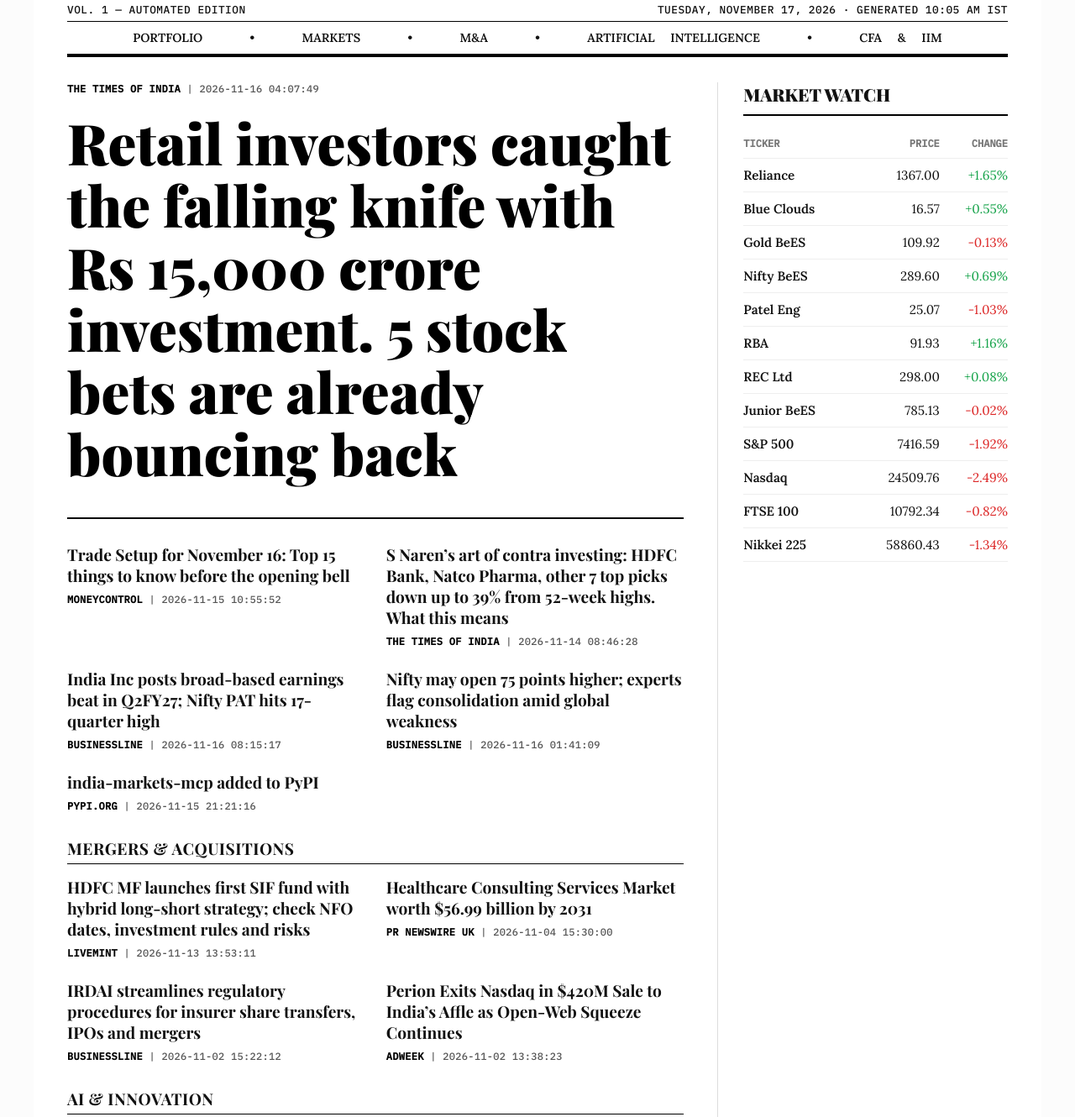
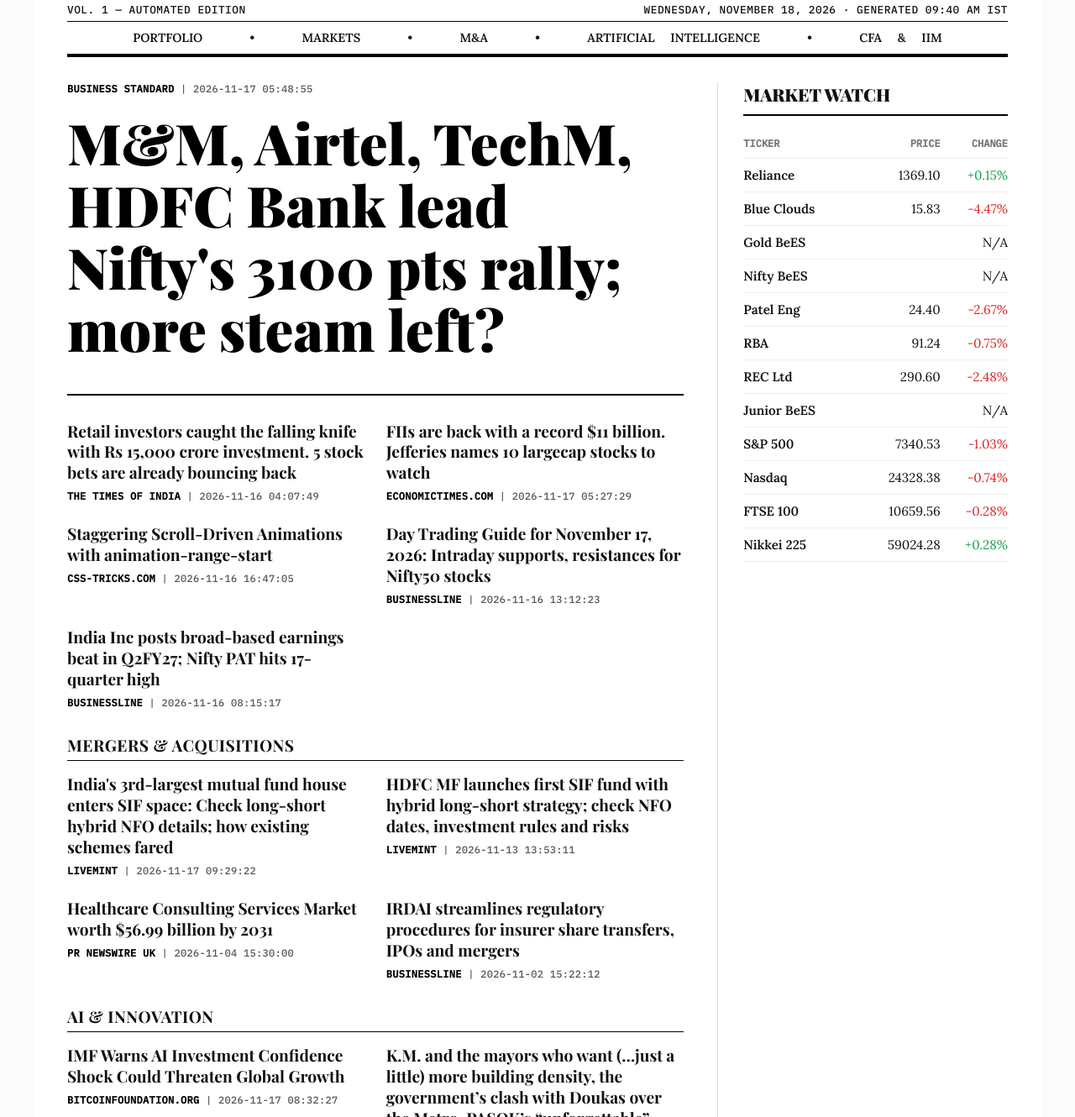
Before and after one commit to sagarry424-oss/daily-newspaper, a plain HTML site: page index.html in a window 1280 px wide. Shown: the part 186-1516 px from the top of the page at 84% size. Drawn offline with nearby package versions, Linux system fonts and the light colour scheme; a web font is replaced by a local one.

Commit message:
Automated daily newspaper update

```diff
--- a/index.html
+++ b/index.html
@@ -165,7 +165,7 @@
         </div>
         <div class="date-bar">
             <span>Vol. 1 — Automated Edition</span>
-            <span>Tuesday, November 17, 2026 · Generated 10:05 AM IST</span>
+            <span>Wednesday, November 18, 2026 · Generated 09:40 AM IST</span>
         </div>
         <div class="nav-bar">
             PORTFOLIO &nbsp; • &nbsp; MARKETS &nbsp; • &nbsp; M&amp;A &nbsp; • &nbsp; ARTIFICIAL INTELLIGENCE &nbsp; • &nbsp; CFA &amp; IIM
@@ -176,20 +176,30 @@
             <div class="main-content">
 
                 <div class="lead-story">
-                    <p class="meta"><strong>The Times of India</strong> | 2026-11-16 04:07:49</p>
-                    <h2><a href="https://economictimes.indiatimes.com/markets/stocks/news/retail-investors-caught-the-falling-knife-with-rs-15000-crore-investment-5-stock-bets-are-already-bouncing-back/articleshow/135872391.cms" target="_blank">Retail investors caught the falling knife with Rs 15,000 crore investment. 5 stock bets are already bouncing back</a></h2>
+                    <p class="meta"><strong>Business Standard</strong> | 2026-11-17 05:48:55</p>
+                    <h2><a href="https://www.business-standard.com/markets/news/m-m-airtel-techm-hdfc-bank-lead-nifty-s-3100-pts-rally-more-steam-left-126111700263_1.html" target="_blank">M&M, Airtel, TechM, HDFC Bank lead Nifty's 3100 pts rally; more steam left?</a></h2>
                 </div>
 
                 <div class="articles-grid">
 
         <div class='article'>
-            <h3><a href='https://www.moneycontrol.com/news/business/markets/trade-setup-for-november-16-top-15-things-to-know-before-the-opening-bell-14080355.html' target='_blank'>Trade Setup for November 16: Top 15 things to know before the opening bell</a></h3>
-            <p class='meta'><strong>Moneycontrol</strong> | 2026-11-15 10:55:52</p>
+            <h3><a href='https://economictimes.indiatimes.com/markets/stocks/news/retail-investors-caught-the-falling-knife-with-rs-15000-crore-investment-5-stock-bets-are-already-bouncing-back/articleshow/135872391.cms' target='_blank'>Retail investors caught the falling knife with Rs 15,000 crore investment. 5 stock bets are already bouncing back</a></h3>
+            <p class='meta'><strong>The Times of India</strong> | 2026-11-16 04:07:49</p>
         </div>
 
         <div class='article'>
-            <h3><a href='https://economictimes.indiatimes.com/markets/stocks/news/s-narens-art-of-contra-investing-hdfc-bank-natco-pharma-other-7-top-picks-down-up-to-39-from-52-week-highs-what-this-means/articleshow/135827575.cms' target='_blank'>S Naren’s art of contra investing: HDFC Bank, Natco Pharma, other 7 top picks down up to 39% from 52-week highs. What this means</a></h3>
-            <p class='meta'><strong>The Times of India</strong> | 2026-11-14 08:46:28</p>
+            <h3><a href='https://m.economictimes.com/markets/stocks/news/fiis-are-back-with-a-record-11-billion-jefferies-names-10-largecap-stocks-to-watch/articleshow/135911915.cms' target='_blank'>FIIs are back with a record $11 billion. Jefferies names 10 largecap stocks to watch</a></h3>
+            <p class='meta'><strong>Economictimes.com</strong> | 2026-11-17 05:27:29</p>
+        </div>
+
+        <div class='article'>
+            <h3><a href='https://css-tricks.com/staggering-scroll-driven-animations-with-animation-range-start/' target='_blank'>Staggering Scroll-Driven Animations with animation-range-start</a></h3>
+            <p class='meta'><strong>Css-tricks.com</strong> | 2026-11-16 16:47:05</p>
+        </div>
+
+        <div class='article'>
+            <h3><a href='https://www.thehindubusinessline.com/portfolio/day-trading-guide/day-trading-guide-for-november-17/article71708055.ece' target='_blank'>Day Trading Guide for November 17, 2026: Intraday supports, resistances for Nifty50 stocks</a></h3>
+            <p class='meta'><strong>BusinessLine</strong> | 2026-11-16 13:12:23</p>
         </div>
 
         <div class='article'>
@@ -197,20 +207,15 @@
             <p class='meta'><strong>BusinessLine</strong> | 2026-11-16 08:15:17</p>
         </div>
 
-        <div class='article'>
-            <h3><a href='https://www.thehindubusinessline.com/markets/nifty-may-open-75-points-higher-experts-flag-consolidation-amid-global-weakness/article71706610.ece' target='_blank'>Nifty may open 75 points higher; experts flag consolidation amid global weakness</a></h3>
-            <p class='meta'><strong>BusinessLine</strong> | 2026-11-16 01:41:09</p>
-        </div>
-
-        <div class='article'>
-            <h3><a href='https://pypi.org/project/india-markets-mcp/' target='_blank'>india-markets-mcp added to PyPI</a></h3>
-            <p class='meta'><strong>Pypi.org</strong> | 2026-11-15 21:21:16</p>
-        </div>
-
                 </div>
 
                 <h4 class="section-title">Mergers &amp; Acquisitions</h4>
                 <div class="articles-grid">
+
+        <div class='article'>
+            <h3><a href='https://www.livemint.com/money/personal-finance/indias-3rd-largest-mutual-fund-house-enters-sif-space-check-long-short-hybrid-nfo-details-how-existing-schemes-fared-11794903836844.html' target='_blank'>India's 3rd-largest mutual fund house enters SIF space: Check long-short hybrid NFO details; how existing schemes fared</a></h3>
+            <p class='meta'><strong>Livemint</strong> | 2026-11-17 09:29:22</p>
+        </div>
 
         <div class='article'>
             <h3><a href='https://www.livemint.com/money/personal-finance/hdfc-mf-launches-first-sif-fund-with-hybrid-long-short-strategy-check-nfo-dates-investment-rules-and-risks-11794577378426.html' target='_blank'>HDFC MF launches first SIF fund with hybrid long-short strategy; check NFO dates, investment rules and risks</a></h3>
@@ -227,34 +232,29 @@
             <p class='meta'><strong>BusinessLine</strong> | 2026-11-02 15:22:12</p>
         </div>
 
-        <div class='article'>
-            <h3><a href='https://www.adweek.com/dealroom/perion-exits-nasdaq-in-420m-sale-to-indias-affle-as-open-web-squeeze-continues/' target='_blank'>Perion Exits Nasdaq in $420M Sale to India’s Affle as Open-Web Squeeze Continues</a></h3>
-            <p class='meta'><strong>Adweek</strong> | 2026-11-02 13:38:23</p>
-        </div>
-
                 </div>
 
                 <h4 class="section-title">AI &amp; Innovation</h4>
                 <div class="articles-grid">
 
         <div class='article'>
-            <h3><a href='https://www.business-standard.com/companies/news/ibm-invests-3-bn-yearly-in-india-plans-10-bn-global-quantum-push-ceo-126111601056_1.html' target='_blank'>IBM invests $3 bn yearly in India, plans $10 bn global quantum push: CEO</a></h3>
-            <p class='meta'><strong>Business Standard</strong> | 2026-11-16 08:26:58</p>
+            <h3><a href='https://bitcoinfoundation.org/news/ai/imf-warns-ai-investment-confidence-shock-could-threaten-global-growth/' target='_blank'>IMF Warns AI Investment Confidence Shock Could Threaten Global Growth</a></h3>
+            <p class='meta'><strong>Bitcoinfoundation.org</strong> | 2026-11-17 08:32:27</p>
         </div>
 
         <div class='article'>
-            <h3><a href='https://www.federalreserve.gov/newsevents/speech/barr20261116a.htm' target='_blank'>Barr, Some Potential Financial Stability Implications of Artificial Intelligence</a></h3>
-            <p class='meta'><strong>Federalreserve.gov</strong> | 2026-11-16 10:00:00</p>
+            <h3><a href='https://en.protothema.gr/2026/11/17/k-m-and-the-mayors-who-want-just-a-little-more-building-density-the-governments-clash-with-doukas-over-the-metro-pasoks-unforgettable-figures-the-tur/' target='_blank'>K.M. and the mayors who want (…just a little) more building density, the government’s clash with Doukas over the Metro, PASOK’s “unforgettable” figures, the Turks and Greek real estate, and the shipping industry’s challenges</a></h3>
+            <p class='meta'><strong>Protothema.gr</strong> | 2026-11-17 07:04:00</p>
         </div>
 
         <div class='article'>
-            <h3><a href='https://opiniojuris.org/2026/11/16/international-law-for-a-fragile-world-political-risk-authoritarianism-information-warfare-and-democratic-fragility-part-ii/' target='_blank'>International Law for a Fragile World: Political Risk – Authoritarianism, Information Warfare, and Democratic Fragility (Part II)</a></h3>
-            <p class='meta'><strong>Opiniojuris.org</strong> | 2026-11-16 09:01:00</p>
+            <h3><a href='https://www.insurancejournal.com/news/west/2026/11/17/892762.htm' target='_blank'>California Sues OpenAI Over AI Models’ Attacks on Hugging Face, Other Companies</a></h3>
+            <p class='meta'><strong>Insurance Journal</strong> | 2026-11-17 06:00:20</p>
         </div>
 
         <div class='article'>
-            <h3><a href='https://www.cbc.ca/news/world/ai-warfare-regulations-un-ccw-geneva-9.7418597' target='_blank'>What will it take for the world's superpowers to agree on AI regulations in war?</a></h3>
-            <p class='meta'><strong>CBC News</strong> | 2026-11-16 09:00:00</p>
+            <h3><a href='https://www.naturalnews.com/2026-11-17-ai-trial-unchecked-development-threatens-democracy-public-safety.html' target='_blank'>AI on Trial: Lawsuit Alleges Unchecked Development Threatens Democracy and Public Safety</a></h3>
+            <p class='meta'><strong>Naturalnews.com</strong> | 2026-11-17 06:00:00</p>
         </div>
 
                 </div>
@@ -300,74 +300,56 @@
 
         <tr>
             <td class='ticker-name'>Reliance</td>
-            <td class='price'>1367.00</td>
-            <td class='change' style='color:#16a34a'>+1.65%</td>
+            <td class='price'>1369.10</td>
+            <td class='change' style='color:#16a34a'>+0.15%</td>
         </tr>
 
         <tr>
             <td class='ticker-name'>Blue Clouds</td>
-            <td class='price'>16.57</td>
-            <td class='change' style='color:#16a34a'>+0.55%</td>
+            <td class='price'>15.83</td>
+            <td class='change' style='color:#dc2626'>-4.47%</td>
+        </tr>
+        <tr><td class='ticker-name'>Gold BeES</td><td colspan='2' class='price'>N/A</td></tr><tr><td class='ticker-name'>Nifty BeES</td><td colspan='2' class='price'>N/A</td></tr>
+        <tr>
+            <td class='ticker-name'>Patel Eng</td>
+            <td class='price'>24.40</td>
+            <td class='change' style='color:#dc2626'>-2.67%</td>
         </tr>
 
         <tr>
-            <td class='ticker-name'>Gold BeES</td>
-            <td class='price'>109.92</td>
-            <td class='change' style='color:#dc2626'>-0.13%</td>
+            <td class='ticker-name'>RBA</td>
+            <td class='price'>91.24</td>
+            <td class='change' style='color:#dc2626'>-0.75%</td>
         </tr>
 
         <tr>
-            <td class='ticker-name'>Nifty BeES</td>
-            <td class='price'>289.60</td>
-            <td class='change' style='color:#16a34a'>+0.69%</td>
+            <td class='ticker-name'>REC Ltd</td>
+            <td class='price'>290.60</td>
+            <td class='change' style='color:#dc2626'>-2.48%</td>
         </tr>
-
+        <tr><td class='ticker-name'>Junior BeES</td><td colspan='2' class='price'>N/A</td></tr>
         <tr>
-            <td class='ticker-name'>Patel Eng</td>
-            <td class='price'>25.07</td>
+            <td class='ticker-name'>S&P 500</td>
+            <td class='price'>7340.53</td>
             <td class='change' style='color:#dc2626'>-1.03%</td>
         </tr>
 
         <tr>
-            <td class='ticker-name'>RBA</td>
-            <td class='price'>91.93</td>
-            <td class='change' style='color:#16a34a'>+1.16%</td>
-        </tr>
-
-        <tr>
-            <td class='ticker-name'>REC Ltd</td>
-            <td class='price'>298.00</td>
-            <td class='change' style='color:#16a34a'>+0.08%</td>
-        </tr>
-
-        <tr>
-            <td class='ticker-name'>Junior BeES</td>
-            <td class='price'>785.13</td>
-            <td class='change' style='color:#dc2626'>-0.02%</td>
-        </tr>
-
-        <tr>
-            <td class='ticker-name'>S&P 500</td>
-            <td class='price'>7416.59</td>
-            <td class='change' style='color:#dc2626'>-1.92%</td>
-        </tr>
-
-        <tr>
             <td class='ticker-name'>Nasdaq</td>
-            <td class='price'>24509.76</td>
-            <td class='change' style='color:#dc2626'>-2.49%</td>
+            <td class='price'>24328.38</td>
+            <td class='change' style='color:#dc2626'>-0.74%</td>
         </tr>
 
         <tr>
             <td class='ticker-name'>FTSE 100</td>
-            <td class='price'>10792.34</td>
-            <td class='change' style='color:#dc2626'>-0.82%</td>
+            <td class='price'>10659.56</td>
+            <td class='change' style='color:#dc2626'>-0.28%</td>
         </tr>
 
         <tr>
             <td class='ticker-name'>Nikkei 225</td>
-            <td class='price'>58860.43</td>
-            <td class='change' style='color:#dc2626'>-1.34%</td>
+            <td class='price'>59024.28</td>
+            <td class='change' style='color:#16a34a'>+0.28%</td>
         </tr>
 
                     </tbody>
```
